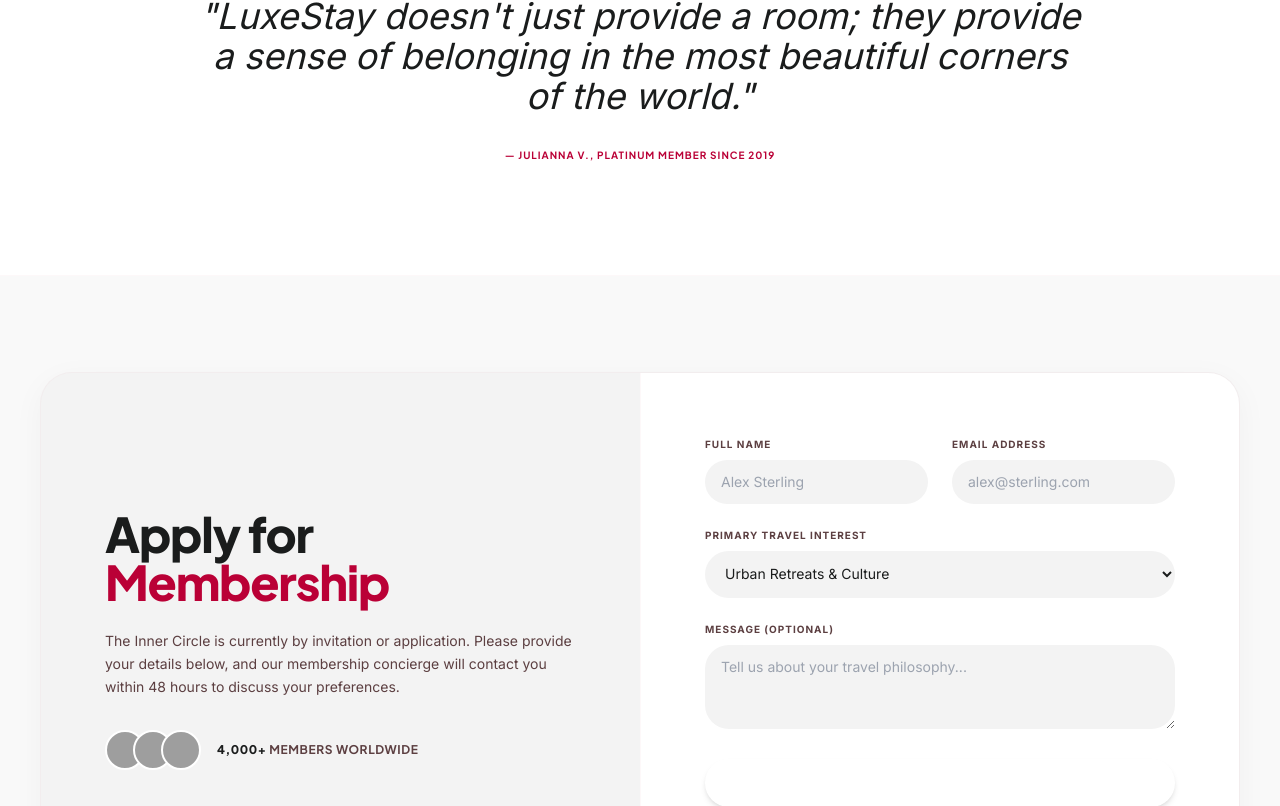
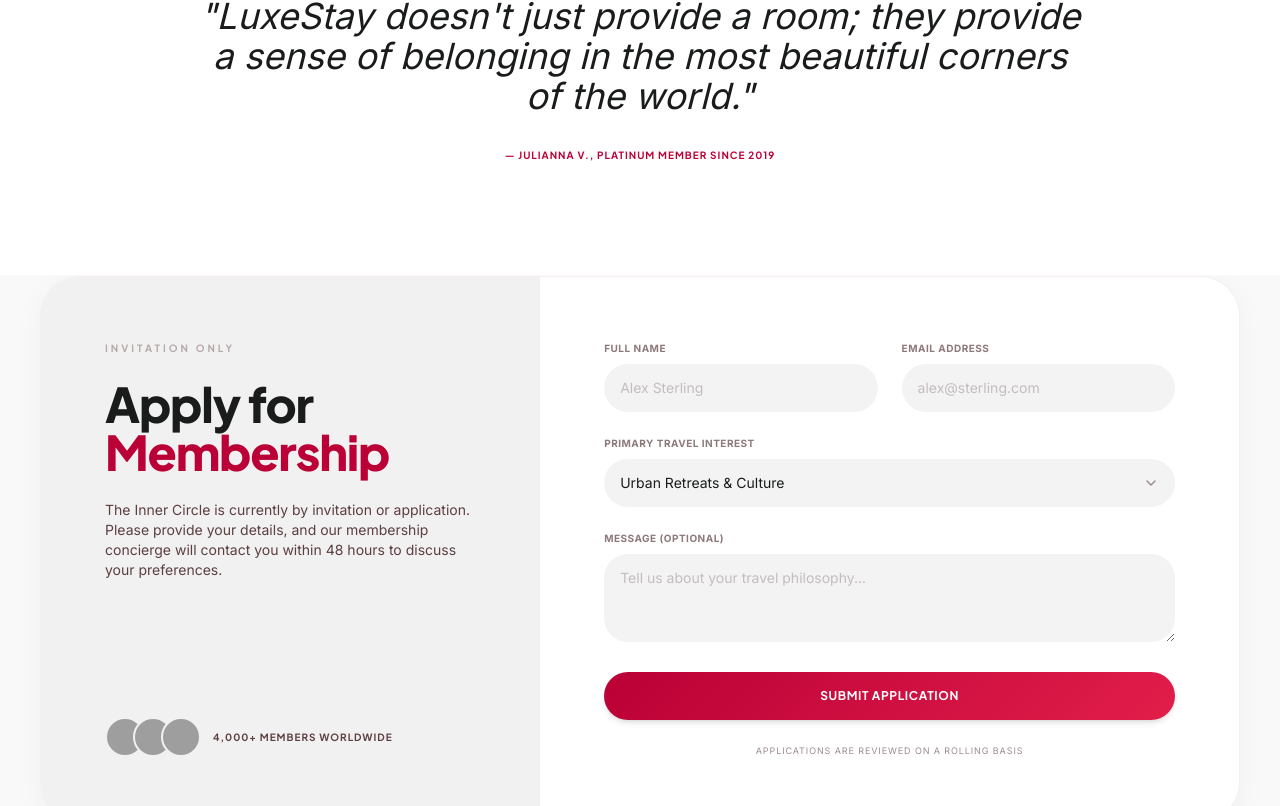
Before and after one commit to alamulord/LuxeStay_Frontend, a React (Vite) app: page /inner-circle in a window 1280 px wide. Shown: the part 1994-2800 px from the top of the page. Built offline with nearby package versions, Linux system fonts and the light colour scheme; grey boxes are pictures that could not be loaded.

Commit message:
feat(frontend): relocate InnerCircleSection to dedicated Inner Circle page, restore original subscription card on homepage

```diff
--- a/src/pages/inner-circle/index.tsx
+++ b/src/pages/inner-circle/index.tsx
@@ -1,22 +1,12 @@
-import React, { useState } from 'react';
+import React from 'react';
 import { ArrowLeft, Key, Star, Users, CheckCircle, Compass, Shield, ArrowRight } from 'lucide-react';
 import { Link } from 'react-router-dom';
 import { motion, AnimatePresence } from 'framer-motion';
 import { Navbar } from '../../components/shared/Navbar';
 import { Footer } from '../../components/shared/Footer';
+import { InnerCircleSection } from '../../components/sections/home/InnerCircleSection';
 
 export function InnerCircle() {
-  const [formSubmitted, setFormSubmitted] = useState(false);
-  const [name, setName] = useState('');
-  const [email, setEmail] = useState('');
-  const [interest, setInterest] = useState('Urban Retreats & Culture');
-  const [message, setMessage] = useState('');
-
-  const handleSubmit = (e: React.FormEvent) => {
-    e.preventDefault();
-    setFormSubmitted(true);
-  };
-
   return (
     <div className='min-h-screen bg-surface flex flex-col justify-between text-on-surface font-body select-none'>
       <Navbar />
@@ -178,121 +168,9 @@
         </section>
 
         {/* ── LEAD CAPTURE FORM ── */}
-        <section className='py-24 max-w-page mx-auto px-6 lg:px-10' id='join'>
-          <div className='bg-surface-container-low shadow-ambient rounded-[2rem] overflow-hidden flex flex-col md:flex-row border border-outline-variant/10'>
-            <div className='md:w-1/2 p-10 md:p-16 flex flex-col justify-center text-left space-y-6'>
-              <h2 className='font-headline text-4xl md:text-5xl font-extrabold text-on-surface leading-[1.1]'>
-                Apply for <br />
-                <span className='text-primary'>Membership</span>
-              </h2>
-              <p className='font-body text-sm text-on-surface-variant leading-relaxed font-light'>
-                The Inner Circle is currently by invitation or application. Please provide your details below, and our membership concierge will contact you within 48 hours to discuss your preferences.
-              </p>
-
-              <div className='flex items-center gap-4 pt-2'>
-                <div className='flex -space-x-3'>
-                  <div
-                    className='w-10 h-10 rounded-full border-2 border-white bg-slate-300 bg-cover bg-center'
-                    style={{ backgroundImage: `url('https://lh3.googleusercontent.com/aida-public/AB6AXuAC4uN0zQI4UyR2Uzngqsr1Z6kVZ9MUZ5M-FOcN-_E07UiXlXwQTo43kZWPCVt16OW02vlkQ8Cxvv8oREIN4Kx1dlILjZZ9UBV6phZtoyzUOzO121EoWfhJpmwp9SRjq7VDw8_vsXgqSTuR_1x5X1HagsxLAHkFxG8Hn506iEvQeSIOeuUN95hivnVtAASFJzMHhr3s_5cnhdifBmXMawXYGZonCU5qxsQwR2RBmz8-X4plrRDpNcjt0y6ItPP6Si1s7lSVI8uTUdRu')` }}
-                  />
-                  <div
-                    className='w-10 h-10 rounded-full border-2 border-white bg-slate-400 bg-cover bg-center'
-                    style={{ backgroundImage: `url('https://lh3.googleusercontent.com/aida-public/AB6AXuD3mnYp_SQOAHdcO9HRgVcCevmPPosCWmicLGBxrEQe_mMjKMUgvT4U5SH59_3GqE5YoNv1CBLrUv0Cv9zf0rJ0jvg3qp4zgvS1GttBA8z6l1QTD1wkvwfjWyasyJ5D4r8IRXtIuqdnr5m3FZsLkucrr1uO1w6Fk1vZyMqwvIOTxOPBEjEnlfC-wUpqyPL1g0XJ3G-Pvojs8OPmolU8M-4We29p4ot0S8XjRiA7zHHeCbzXqwPzm15O4oG5EJv8soWseHeQRZc3jHB8')` }}
-                  />
-                  <div
-                    className='w-10 h-10 rounded-full border-2 border-white bg-slate-500 bg-cover bg-center'
-                    style={{ backgroundImage: `url('https://lh3.googleusercontent.com/aida-public/AB6AXuCQMASd5L92SE0oYJBEu71CzuZNeNzwGNRmoZ9c4KPYFWErBb5_pV3NRbbhF5euYfJPNzh25Mu5w_Sdum8ABTecwA1pPrT-_4AnAq9vl1Equh2AHO0LB9h10OmObd0A9j7ej5NCvKFq_E5Kr39SHgbObG264bylQQxiUgJXezAdKvJfnPkcgLNOBXEPunYkcbl_9Fp7muDbszjRGFCA7jcRvdsU9ueQh7Cqt7NjTnRLCn_JvunYwwds464g4MVLKp9f0szRBcYnR4lP')` }}
-                  />
-                </div>
-                <p className='text-xs font-headline font-bold uppercase tracking-wider text-on-surface-variant'>
-                  <span className='text-on-surface font-extrabold'>4,000+</span> members worldwide
-                </p>
-              </div>
-            </div>
-
-            <div className='md:w-1/2 bg-white p-10 md:p-16 border-l border-outline-variant/10 text-left'>
-              <AnimatePresence mode='wait'>
-                {formSubmitted ? (
-                  <motion.div
-                    initial={{ opacity: 0, scale: 0.95 }}
-                    animate={{ opacity: 1, scale: 1 }}
-                    exit={{ opacity: 0 }}
-                    className='bg-primary/5 p-8 rounded-2xl text-center space-y-4 border border-primary/20 h-full flex flex-col justify-center items-center py-12'
-                  >
-                    <CheckCircle className='w-12 h-12 text-primary' />
-                    <h4 className='font-headline font-bold text-xl text-on-surface'>Application Received</h4>
-                    <p className='text-xs text-on-surface-variant leading-relaxed font-body font-light max-w-sm'>
-                      Thank you for applying. Our membership concierge will review your travel history and contact you shortly.
-                    </p>
-                  </motion.div>
-                ) : (
-                  <form onSubmit={handleSubmit} className='space-y-6'>
-                    <div className='grid grid-cols-1 md:grid-cols-2 gap-6'>
-                      <div className='space-y-2'>
-                        <label className='block text-[10px] font-bold uppercase tracking-widest text-on-surface-variant'>Full Name</label>
-                        <input
-                          type='text'
-                          required
-                          value={name}
-                          onChange={(e) => setName(e.target.value)}
-                          className='w-full bg-surface-container-low border-0 rounded-xl py-3 px-4 focus:ring-2 focus:ring-primary/40 focus:outline-none transition-all text-sm font-body'
-                          placeholder='Alex Sterling'
-                        />
-                      </div>
-                      <div className='space-y-2'>
-                        <label className='block text-[10px] font-bold uppercase tracking-widest text-on-surface-variant'>Email Address</label>
-                        <input
-                          type='email'
-                          required
-                          value={email}
-                          onChange={(e) => setEmail(e.target.value)}
-                          className='w-full bg-surface-container-low border-0 rounded-xl py-3 px-4 focus:ring-2 focus:ring-primary/40 focus:outline-none transition-all text-sm font-body'
-                          placeholder='alex@sterling.com'
-                        />
-                      </div>
-                    </div>
-
-                    <div className='space-y-2'>
-                      <label className='block text-[10px] font-bold uppercase tracking-widest text-on-surface-variant'>Primary Travel Interest</label>
-                      <select
-                        value={interest}
-                        onChange={(e) => setInterest(e.target.value)}
-                        className='w-full bg-surface-container-low border-0 rounded-xl py-3.5 px-4 focus:ring-2 focus:ring-primary/40 focus:outline-none transition-all text-sm font-body'
-                      >
-                        <option>Urban Retreats & Culture</option>
-                        <option>Private Islands & Serenity</option>
-                        <option>Alpine Adventures</option>
-                        <option>Corporate Concierge</option>
-                      </select>
-                    </div>
-
-                    <div className='space-y-2'>
-                      <label className='block text-[10px] font-bold uppercase tracking-widest text-on-surface-variant'>Message (Optional)</label>
-                      <textarea
-                        value={message}
-                        onChange={(e) => setMessage(e.target.value)}
-                        className='w-full bg-surface-container-low border-0 rounded-xl py-3 px-4 focus:ring-2 focus:ring-primary/40 focus:outline-none transition-all text-sm font-body'
-                        placeholder='Tell us about your travel philosophy...'
-                        rows={3}
-                      />
-                    </div>
-
-                    <button
-                      type='submit'
-                      className='w-full primary-gradient text-on-primary py-4 rounded-xl font-headline font-bold text-xs uppercase tracking-wider shadow-md hover:scale-[1.01] active:scale-[0.99] transition-all duration-300'
-                    >
-                      Submit Application
-                    </button>
-
-                    <p className='text-[9px] text-center text-on-surface-variant uppercase tracking-widest mt-4 font-body'>
-                      Applications are reviewed on a rolling basis
-                    </p>
-                  </form>
-                )}
-              </AnimatePresence>
-            </div>
-          </div>
-        </section>
+        <div id="join">
+          <InnerCircleSection />
+        </div>
       </main>
 
       <Footer />
--- a/src/pages/sustainability/index.tsx
+++ b/src/pages/sustainability/index.tsx
@@ -70,7 +70,7 @@
 
         {/* ── BENTO COMMITMENT PILLARS ── */}
         <section className='py-24 px-6 bg-surface-container-lowest border-t border-b border-outline-variant/10'>
-          <div className='max-w-page mx-auto'>
+          <div className='max-w-page mx-auto mb-60'>
             <div className='grid grid-cols-1 md:grid-cols-12 gap-8 h-auto md:h-[800px]'>
               {/* Carbon Neutral (Pillar 1) */}
               <div className='md:col-span-8 group relative overflow-hidden rounded-2xl bg-surface-container-low p-10 flex flex-col justify-end border border-outline-variant/5 shadow-sm text-left'>
@@ -169,7 +169,7 @@
         </section>
 
         {/* ── CSO QUOTE SECTION ── */}
-        <section className='py-32 px-6 bg-surface'>
+        <section className='py-32 px-6 bg-surface mt-32'>
           <div className='max-w-page mx-auto flex flex-col lg:flex-row items-center gap-16'>
             <div className='flex-1 text-left space-y-8'>
               <h2 className='font-display text-4xl md:text-5xl font-bold leading-tight'>
```
Also changed, not shown: src/pages/Home.tsx (+32 -3 lines).
